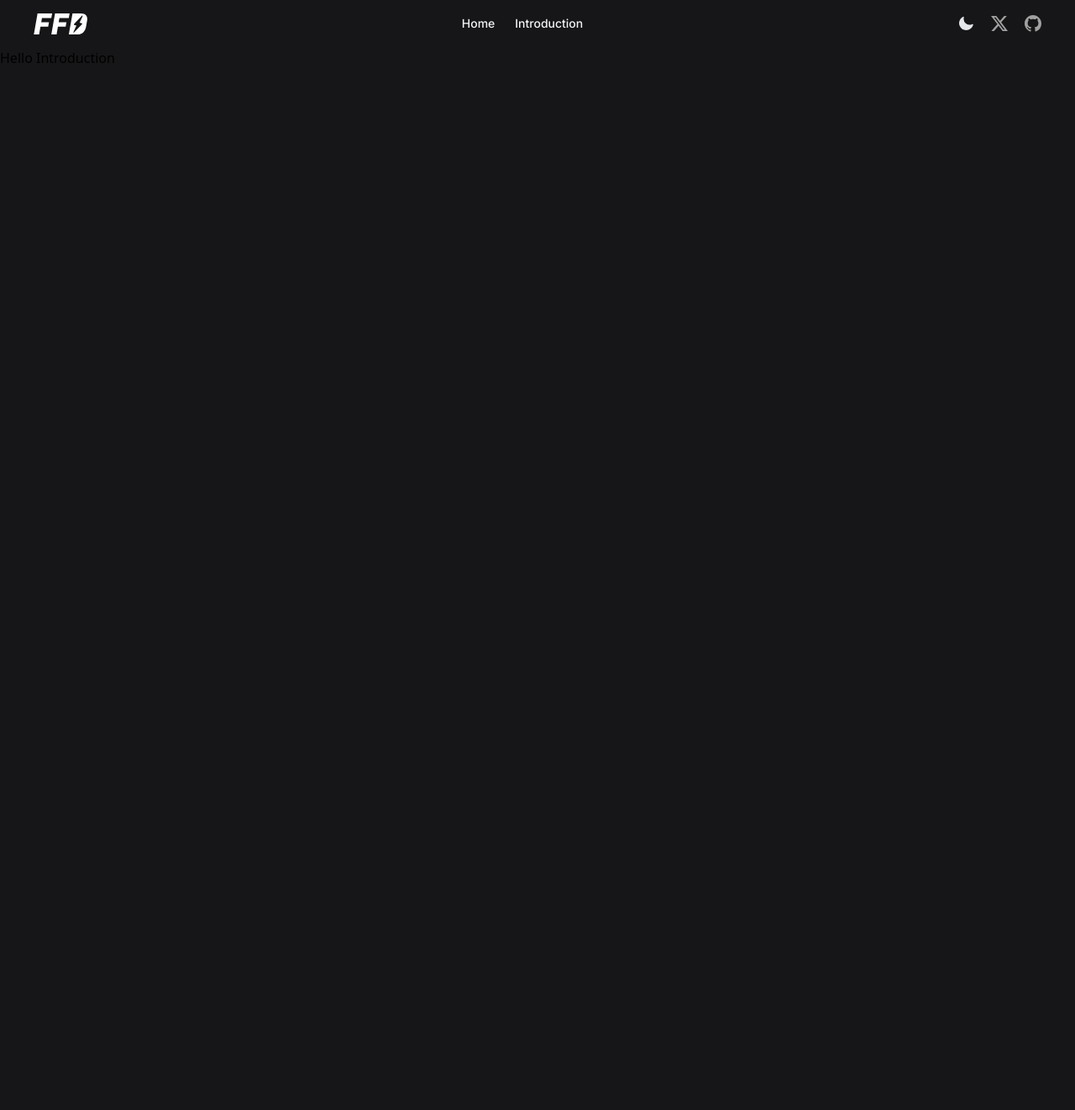
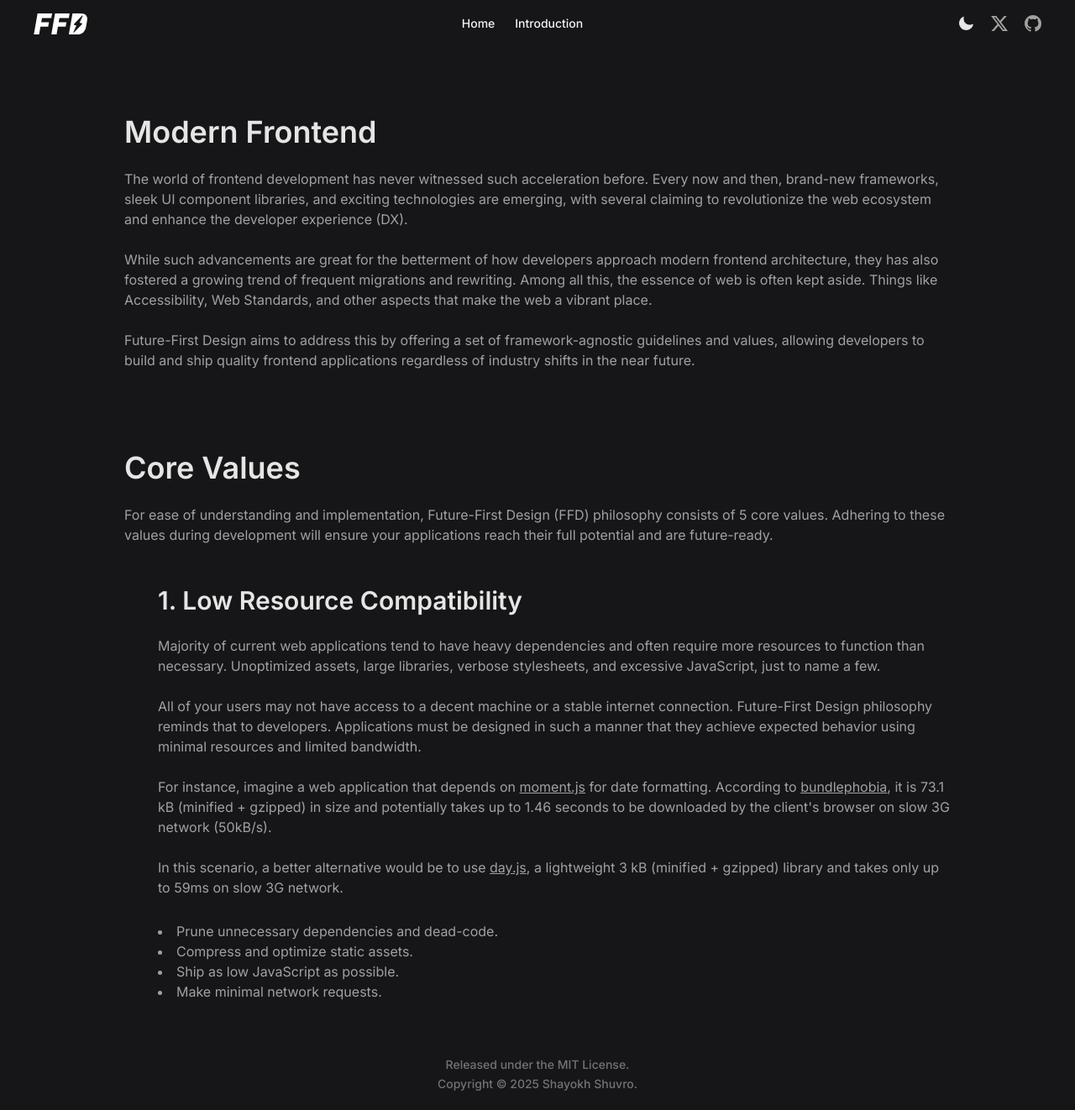
Before and after one commit to ShayokhShorfuddin/future-first-design, a React (Vite) app: page /introduction in a window 1280 px wide. Shown: the whole page at 84% size. Before the commit the page ends 800 px from the top, so only its background shows below. Built offline with nearby package versions, Linux system fonts and the light colour scheme.

Commit message:
add introduction page, complete Modern Frontend and add Low Resource Compatibility to Core Values

```diff
--- a/src/components/Hero.tsx
+++ b/src/components/Hero.tsx
@@ -96,8 +96,8 @@ function TerminalIcon() {
 			className="hidden md:block absolute top-6 -left-10 -rotate-6 size-7 dark:stroke-neutral-300"
 		>
 			<path
-				stroke-linecap="round"
-				stroke-linejoin="round"
+				strokeLinecap="round"
+				strokeLinejoin="round"
 				d="m6.75 7.5 3 2.25-3 2.25m4.5 0h3m-9 8.25h13.5A2.25 2.25 0 0 0 21 18V6a2.25 2.25 0 0 0-2.25-2.25H5.25A2.25 2.25 0 0 0 3 6v12a2.25 2.25 0 0 0 2.25 2.25Z"
 			/>
 		</svg>
@@ -116,8 +116,8 @@ function RocketIcon() {
 			className="hidden md:block absolute top-6 -right-10 size-7 dark:stroke-neutral-300"
 		>
 			<path
-				stroke-linecap="round"
-				stroke-linejoin="round"
+				strokeLinecap="round"
+				strokeLinejoin="round"
 				d="M15.59 14.37a6 6 0 0 1-5.84 7.38v-4.8m5.84-2.58a14.98 14.98 0 0 0 6.16-12.12A14.98 14.98 0 0 0 9.631 8.41m5.96 5.96a14.926 14.926 0 0 1-5.841 2.58m-.119-8.54a6 6 0 0 0-7.381 5.84h4.8m2.581-5.84a14.927 14.927 0 0 0-2.58 5.84m2.699 2.7c-.103.021-.207.041-.311.06a15.09 15.09 0 0 1-2.448-2.448 14.9 14.9 0 0 1 .06-.312m-2.24 2.39a4.493 4.493 0 0 0-1.757 4.306 4.493 4.493 0 0 0 4.306-1.758M16.5 9a1.5 1.5 0 1 1-3 0 1.5 1.5 0 0 1 3 0Z"
 			/>
 		</svg>
@@ -148,9 +148,9 @@ function VoltIcon() {
 			className="size-6 fill-neutral-800 dark:fill-neutral-100"
 		>
 			<path
-				fill-rule="evenodd"
+				fillRule="evenodd"
 				d="M14.615 1.595a.75.75 0 0 1 .359.852L12.982 9.75h7.268a.75.75 0 0 1 .548 1.262l-10.5 11.25a.75.75 0 0 1-1.272-.71l1.992-7.302H3.75a.75.75 0 0 1-.548-1.262l10.5-11.25a.75.75 0 0 1 .913-.143Z"
-				clip-rule="evenodd"
+				clipRule="evenodd"
 			/>
 		</svg>
 	);
@@ -178,9 +178,9 @@ function CodeIcon() {
 			className="size-6 fill-neutral-800 dark:fill-neutral-100"
 		>
 			<path
-				fill-rule="evenodd"
+				fillRule="evenodd"
 				d="M14.447 3.026a.75.75 0 0 1 .527.921l-4.5 16.5a.75.75 0 0 1-1.448-.394l4.5-16.5a.75.75 0 0 1 .921-.527ZM16.72 6.22a.75.75 0 0 1 1.06 0l5.25 5.25a.75.75 0 0 1 0 1.06l-5.25 5.25a.75.75 0 1 1-1.06-1.06L21.44 12l-4.72-4.72a.75.75 0 0 1 0-1.06Zm-9.44 0a.75.75 0 0 1 0 1.06L2.56 12l4.72 4.72a.75.75 0 0 1-1.06 1.06L.97 12.53a.75.75 0 0 1 0-1.06l5.25-5.25a.75.75 0 0 1 1.06 0Z"
-				clip-rule="evenodd"
+				clipRule="evenodd"
 			/>
 		</svg>
 	);
--- /dev/null
+++ b/src/components/Introduction.tsx
@@ -0,0 +1,105 @@
+export default function Introduction() {
+	return (
+		<section
+			className="container mx-auto mt-14 sm:mt-20"
+			aria-label="This section presents a deep-dive into the key points behind Future-First Design. Each point has been explained in detail along with some statistical data and real-world examples."
+		>
+			<div className="flex flex-col max-w-5xl mx-auto gap-y-24 px-5">
+				<div>
+					<h1 className="text-4xl dark:text-neutral-200 font-inter font-semibold mb-6">
+						Modern Frontend
+					</h1>
+
+					{/* TODO: Write the intro description */}
+					<p className="dark:text-neutral-400 font-inter">
+						The world of frontend development has never witnessed such
+						acceleration before. Every now and then, brand-new frameworks, sleek
+						UI component libraries, and exciting technologies are emerging, with
+						several claiming to revolutionize the web ecosystem and enhance the
+						developer experience (DX).
+						<br /> <br />
+						While such advancements are great for the betterment of how
+						developers approach modern frontend architecture, they has also
+						fostered a growing trend of frequent migrations and rewriting. Among
+						all this, the essence of web is often kept aside. Things like
+						Accessibility, Web Standards, and other aspects that make the web a
+						vibrant place.
+						<br /> <br />
+						Future-First Design aims to address this by offering a set of
+						framework-agnostic guidelines and values, allowing developers to
+						build and ship quality frontend applications regardless of industry
+						shifts in the near future.
+					</p>
+				</div>
+
+				<div>
+					<p className="text-4xl dark:text-neutral-200 font-inter font-semibold mb-6">
+						Core Values
+					</p>
+					<p className="dark:text-neutral-400 font-inter">
+						For ease of understanding and implementation, Future-First Design
+						(FFD) philosophy consists of 5 core values. Adhering to these values
+						during development will ensure your applications reach their full
+						potential and are future-ready.
+					</p>
+					<br /> <br />
+					<div className="ml-10">
+						<h2 className="text-3xl dark:text-neutral-200 font-inter font-semibold mb-6">
+							1. Low Resource Compatibility
+						</h2>
+
+						<p className="dark:text-neutral-400 font-inter">
+							Majority of current web applications tend to have heavy
+							dependencies and often require more resources to function than
+							necessary. Unoptimized assets, large libraries, verbose
+							stylesheets, and excessive JavaScript, just to name a few.
+							<br /> <br />
+							All of your users may not have access to a decent machine or a
+							stable internet connection. Future-First Design philosophy reminds
+							that to developers. Applications must be designed in such a manner
+							that they achieve expected behavior using minimal resources and
+							limited bandwidth.
+							<br /> <br />
+							For instance, imagine a web application that depends on{" "}
+							<a className="underline" href="https://momentjs.com/">
+								moment.js
+							</a>{" "}
+							for date formatting. According to{" "}
+							<a
+								className="underline"
+								href="https://bundlephobia.com/package/moment@2.30.1"
+							>
+								bundlephobia
+							</a>
+							, it is 73.1 kB (minified + gzipped) in size and potentially takes
+							up to 1.46 seconds to be downloaded by the client's browser on
+							slow 3G network (50kB/s).
+							<br /> <br />
+							In this scenario, a better alternative would be to use{" "}
+							<a className="underline" href="https://day.js.org/">
+								day.js
+							</a>
+							, a lightweight 3 kB (minified + gzipped) library and takes only
+							up to 59ms on slow 3G network.
+						</p>
+
+						<ul className="list-disc list-inside mt-7">
+							<li className="dark:text-neutral-400 font-inter">
+								Prune unnecessary dependencies and dead-code.
+							</li>
+							<li className="dark:text-neutral-400 font-inter">
+								Compress and optimize static assets.
+							</li>
+							<li className="dark:text-neutral-400 font-inter">
+								Ship as low JavaScript as possible.
+							</li>
+							<li className="dark:text-neutral-400 font-inter">
+								Make minimal network requests.
+							</li>
+						</ul>
+					</div>
+				</div>
+			</div>
+		</section>
+	);
+}
--- a/src/routes/introduction.tsx
+++ b/src/routes/introduction.tsx
@@ -1,9 +1,21 @@
 import { createFileRoute } from "@tanstack/react-router";
+import Footer from "../components/Footer";
+import Introduction from "../components/Introduction";
 
 export const Route = createFileRoute("/introduction")({
 	component: RouteComponent,
 });
 
 function RouteComponent() {
-	return <div>Hello Introduction</div>;
+	return (
+		<>
+			<title>Introduction | Future-First Design</title>
+
+			<main>
+				<Introduction />
+			</main>
+
+			<Footer />
+		</>
+	);
 }
```
